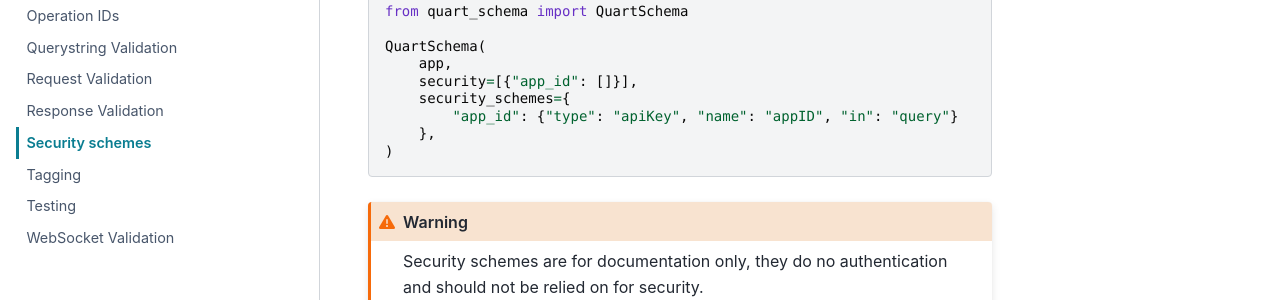
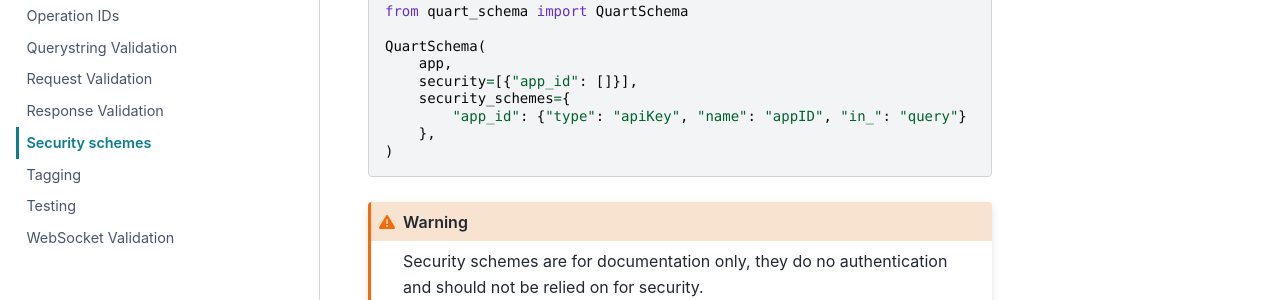
Before and after one commit to pgjones/quart-schema, a Sphinx documentation site: the page built from docs/how_to_guides/security_schemes.rst, in a window 1280 px wide and 1286 px high. Shown: the part 374-674 px from the top of the window. Built offline with Sphinx 7.4.7 and the PyData theme 0.15.4, drawn with Linux system fonts in a browser that asks for light colours; pages that are not in the unit, such as notebooks, are missing from menus.

```diff
--- a/docs/how_to_guides/security_schemes.rst
+++ b/docs/how_to_guides/security_schemes.rst
@@ -15,7 +15,7 @@ passed as a querry arg called ``appID``:
         app,
         security=[{"app_id": []}],
         security_schemes={
-            "app_id": {"type": "apiKey", "name": "appID", "in": "query"}
+            "app_id": {"type": "apiKey", "name": "appID", "in_": "query"}
         },
     )
 
```
